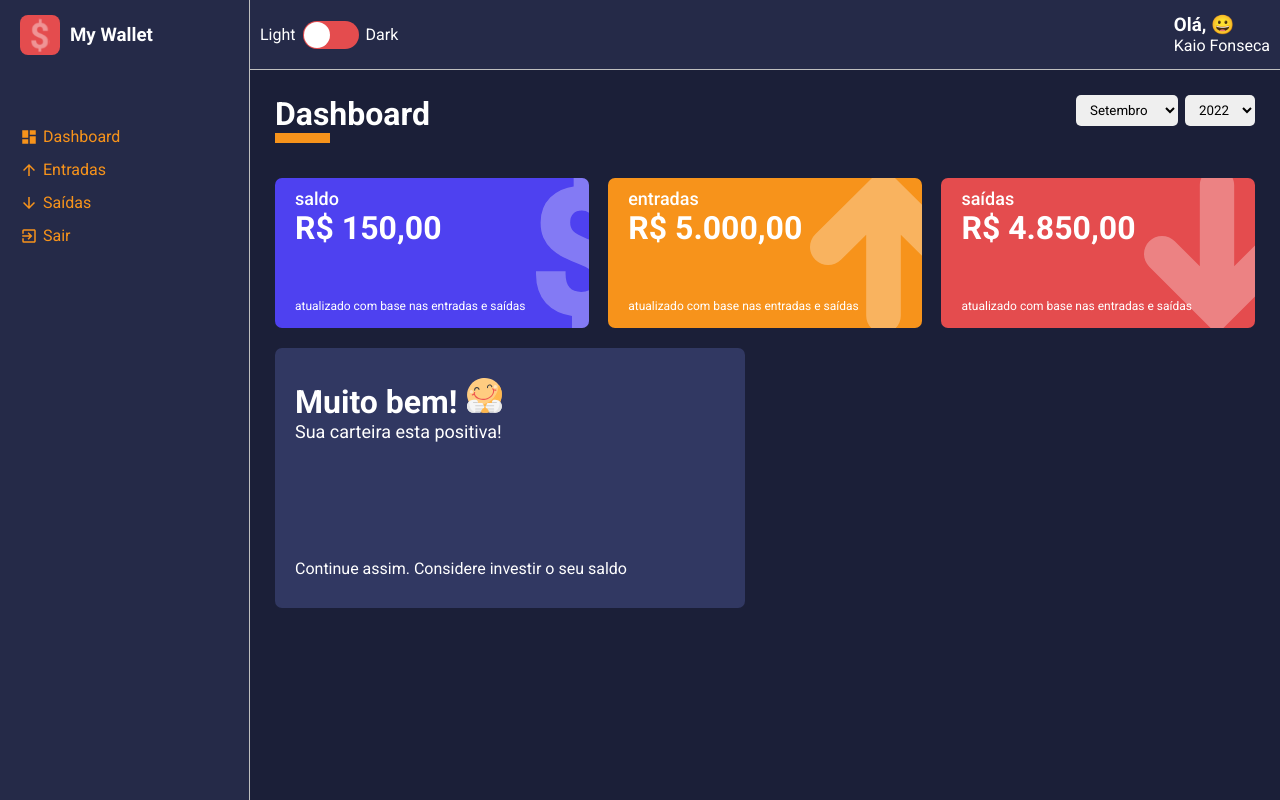
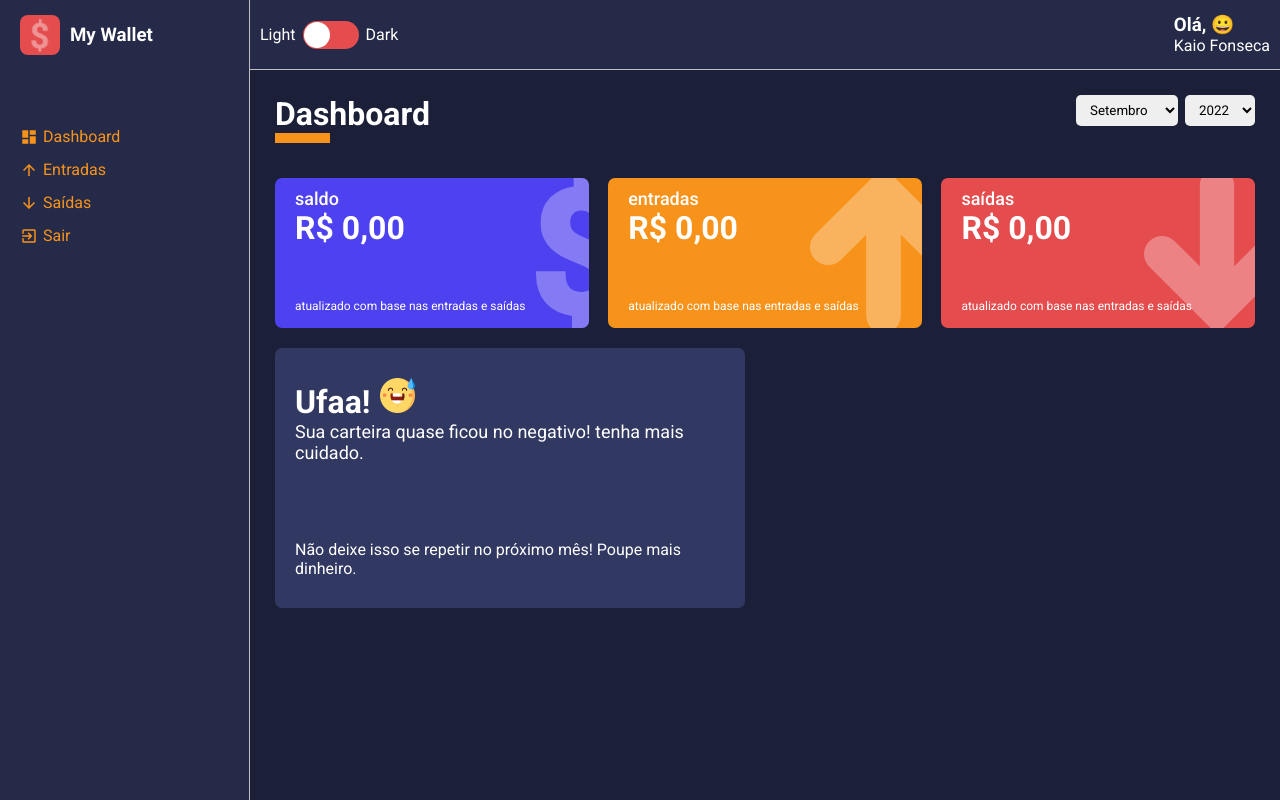
Before and after one commit to kaiofsca/my-wallet, a React (Create React App) app: page /dashboard in a window 1280 px wide. Built offline with nearby package versions, Linux system fonts and the light colour scheme.

Commit message:
Deixando os cartões com informações dinâmicas

```diff
--- a/src/pages/DashBoard/index.tsx
+++ b/src/pages/DashBoard/index.tsx
@@ -12,6 +12,7 @@ import listOfMonths from '../../utils/months';
 
 import happyImg from '../../assets/happy.svg';
 import sadImg from '../../assets/sad.svg';
+import embarrassedImg from '../../assets/embarrassed.png';
 
 
 
@@ -61,12 +62,85 @@ const DashBoard: React.FC = () => {
 
     },[])
 
+    const totalExpenses = useMemo(() => {
+        let total: number = 0;
+
+        expenses.forEach(item => {
+            const date = new Date(item.date);
+            const year = date.getFullYear();
+            const month = date.getMonth() + 1;
+
+            if( month === dMonthSelected && year === dYearSelected ) {
+                try {
+                    total += Number(item.amount)
+                }
+                catch {
+                    throw new Error('Invalid amount! Amount must be a number.')
+                }
+            }
+        })
+
+        return total
+    },[dMonthSelected, dYearSelected]);
+
+    const totalGains = useMemo(() => {
+        let total: number = 0;
+
+        gains.forEach(item => {
+            const date = new Date(item.date);
+            const year = date.getFullYear();
+            const month = date.getMonth() + 1;
+
+            if( month === dMonthSelected && year === dYearSelected ) {
+                try {
+                    total += Number(item.amount)
+                }
+                catch {
+                    throw new Error('Invalid amount! Amount must be a number.')
+                }
+            }
+        })
+
+        return total
+    },[dMonthSelected, dYearSelected]);
+
+    const totalBalance = useMemo(() => {
+        return totalGains - totalExpenses
+    },[totalGains, totalExpenses]);
+
+    const message = useMemo(() => {
+        if(totalBalance < 0) {
+            return {
+                title:"Que Triste!",
+                description:'Sua carteira esta negativa neste mês!',
+                footerText:'Verfique seus gastos e corte os desnecessários.',
+                icon: sadImg
+            }
+        }
+        else if(totalBalance === 0) {
+            return {
+                title:"Ufaa!",
+                description:'Sua carteira quase ficou no negativo! tenha mais cuidado.',
+                footerText:'Não deixe isso se repetir no próximo mês! Poupe mais dinheiro.',
+                icon: embarrassedImg
+            }
+        }
+        else {
+            return {
+                title: 'Muito bem!',
+                description: 'Sua carteira esta positiva!',
+                footerText: 'Continue assim. Considere investir o seu saldo',
+                icon: happyImg
+            }
+        }
+    },[totalBalance])
+
     const handleMonthSelected = (month: string) => {
         try{
             const parseMonth = Number(month)
             setDMonthSelected(parseMonth)
         }
-        catch(error) {
+        catch {
             throw new Error('invalid month value. Is accept 0 - 24.')
         }
     }
@@ -93,7 +167,7 @@ const DashBoard: React.FC = () => {
                 <WalletBox
                     title='saldo'
                     color='#4e41f0'
-                    amount={150.00}
+                    amount={totalBalance}
                     footerLabel='atualizado com base nas entradas e saídas'
                     icon='dollar'
                 />
@@ -101,7 +175,7 @@ const DashBoard: React.FC = () => {
                 <WalletBox
                     title='entradas'
                     color='#f7931b'
-                    amount={5000.00}
+                    amount={totalGains}
                     footerLabel='atualizado com base nas entradas e saídas'
                     icon='arrowUp'
                 />
@@ -109,16 +183,13 @@ const DashBoard: React.FC = () => {
                 <WalletBox
                     title='saídas'
                     color='#e44c4e'
-                    amount={4850.00}
+                    amount={totalExpenses}
                     footerLabel='atualizado com base nas entradas e saídas'
                     icon='arrowDown'
                 />
 
                 <MessageBox
-                    title='Muito bem!'
-                    description='Sua carteira esta positiva!'
-                    footerText='Continue assim. Considere investir o seu saldo'
-                    icon={happyImg}
+                    {... message}
                 />
 
             </Content>
--- a/src/pages/List/index.tsx
+++ b/src/pages/List/index.tsx
@@ -101,7 +101,7 @@ const List: React.FC<IRouteParams> = ({ match }) => {
             const parseMonth = Number(month)
             setMonthSelected(parseMonth)
         }
-        catch(error) {
+        catch {
             throw new Error('invalid month value. Is accept 0 - 24.')
         }
     }
@@ -111,7 +111,7 @@ const List: React.FC<IRouteParams> = ({ match }) => {
             const parseYear = Number(year)
             setYearSelected(parseYear)
         }
-        catch(error) {
+        catch {
             throw new Error('invalid year value. Is integer: number')
         }
     }
```
Also changed, not shown: src/assets/embarrassed.png (added).
